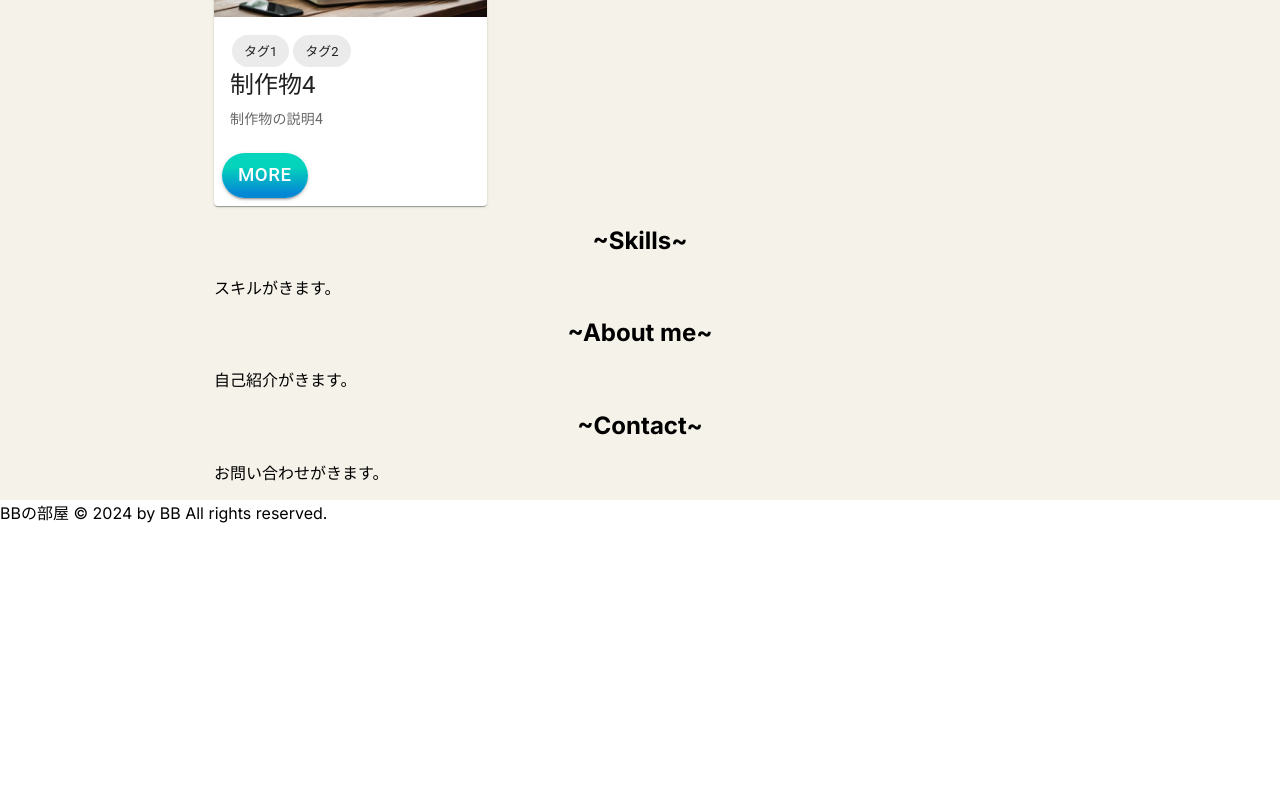
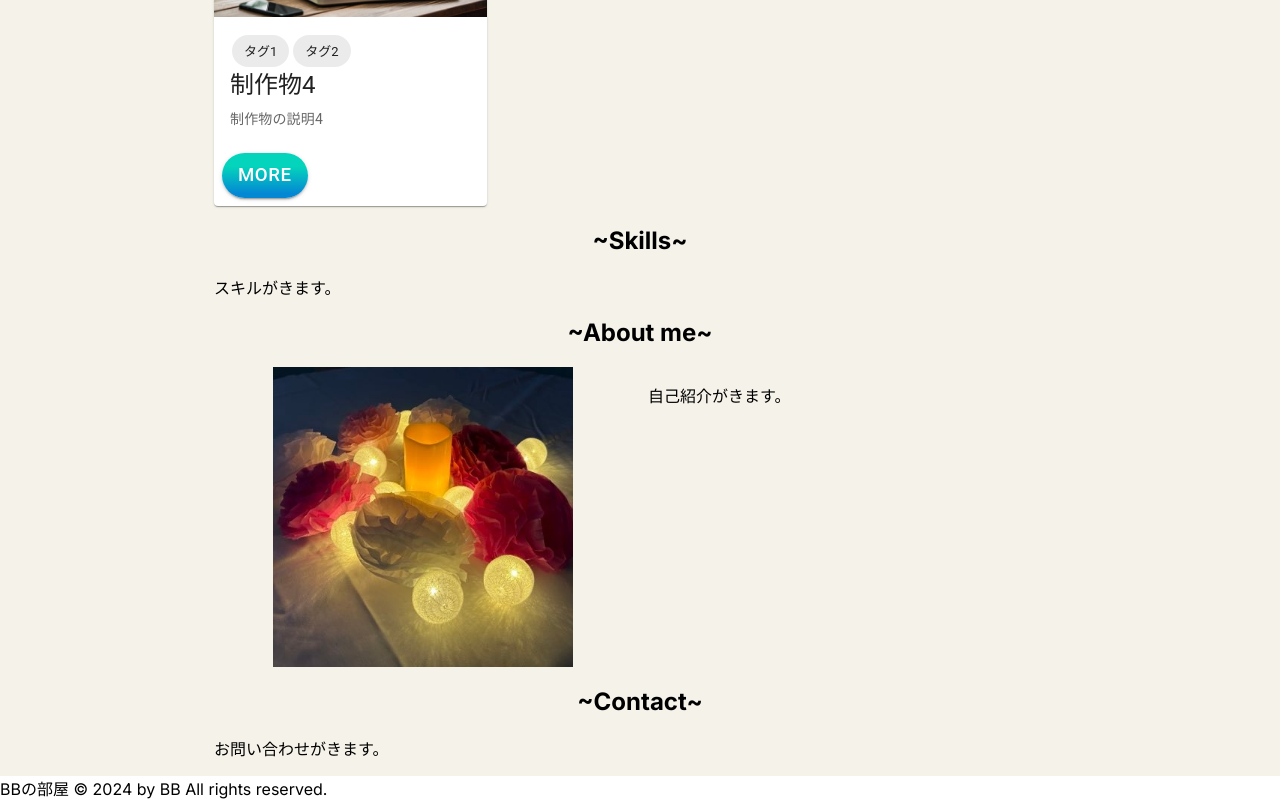
Before and after one commit to KHashimoto3/My_Portfolio, a Next.js app in the folder front/: page / in a window 1280 px wide. Shown: the part 1342-2142 px from the top of the page. Before the commit the page ends 1866 px from the top, so only its background shows below. Built offline with nearby package versions, Linux system fonts and the light colour scheme.

Commit message:
About meの画像を設定した。

```diff
--- a/front/src/app/_home-sections/HomeAboutMe.tsx
+++ b/front/src/app/_home-sections/HomeAboutMe.tsx
@@ -1,10 +1,33 @@
-import { Container } from "@mui/material";
+"use client";
+
+import { Box, Container, Grid } from "@mui/material";
 
 export default function HomeAboutMe() {
   return (
     <Container maxWidth="md">
       <h2 style={{ textAlign: "center" }}>~About me~</h2>
-      <p>自己紹介がきます。</p>
+      <Grid container spacing={2}>
+        <Grid item xs={6}>
+          <Box
+            sx={{
+              width: "100%",
+              display: "flex",
+              justifyContent: "center",
+              alignItems: "center",
+              flexDirection: "column",
+            }}
+          >
+            <img
+              src="/about_me_icon.jpg"
+              alt="about_me_icon"
+              style={{ maxWidth: "300px" }}
+            />
+          </Box>
+        </Grid>
+        <Grid item xs={6}>
+          <p>自己紹介がきます。</p>
+        </Grid>
+      </Grid>
     </Container>
   );
 }
```
Also changed, not shown: front/public/about_me_icon.jpg (added).
